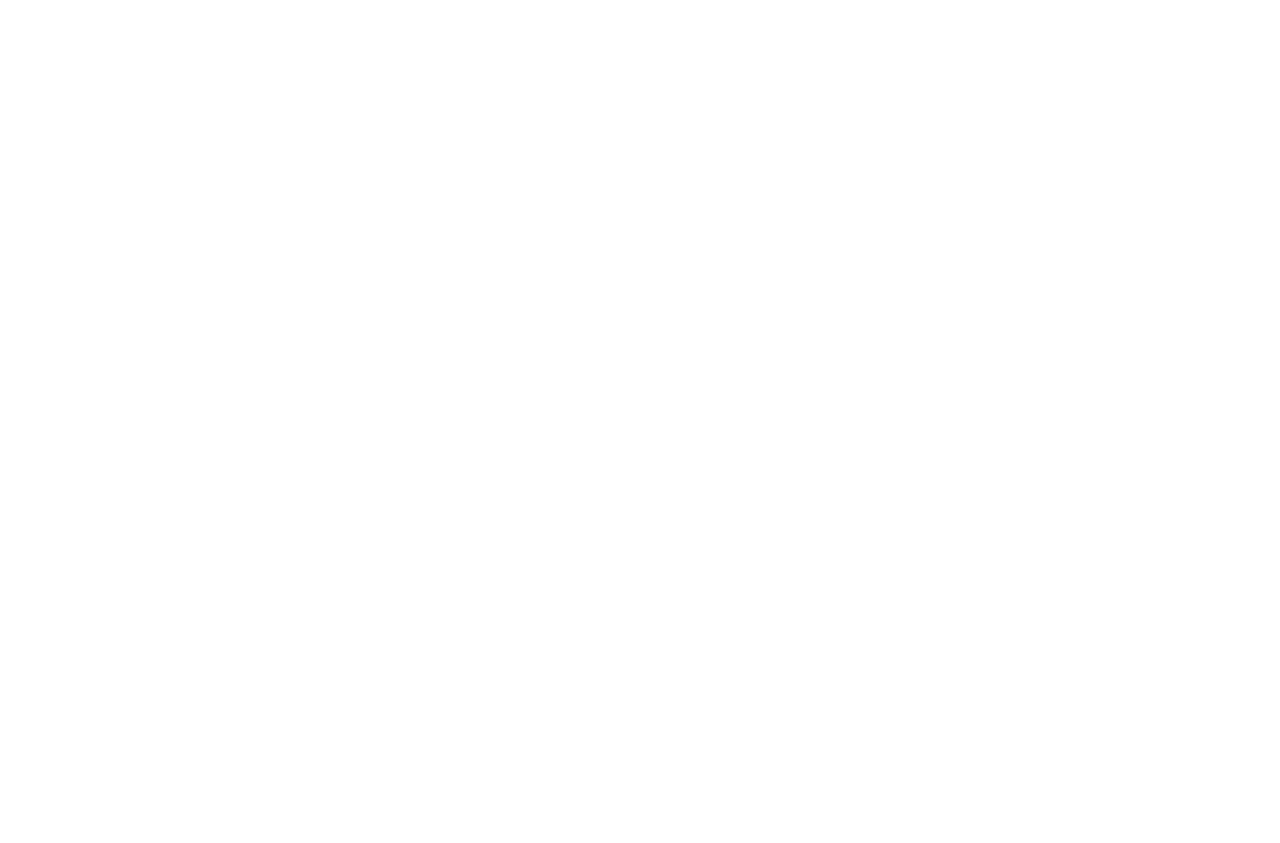
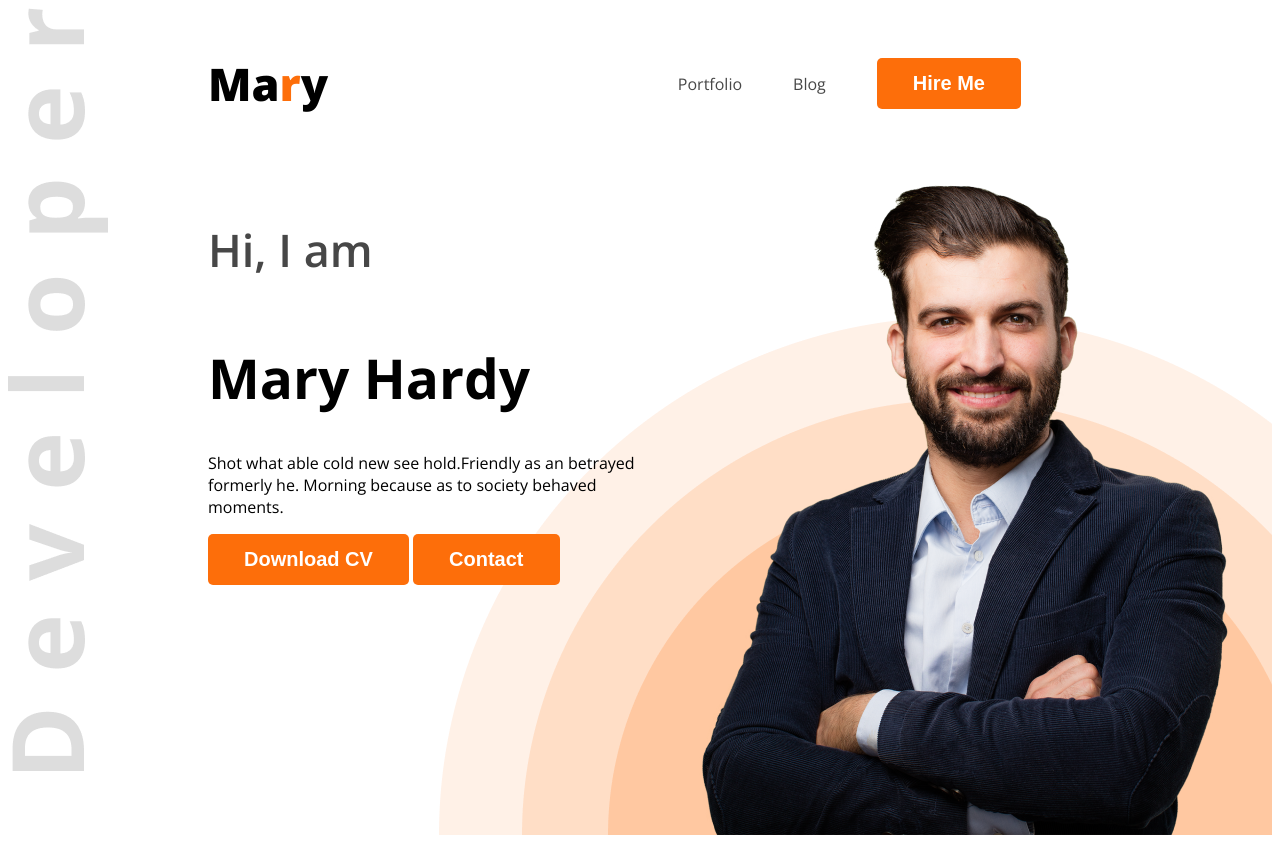
Before and after one commit to srsujon37/Portfolio-website-design, a plain HTML site: page index.html in a window 1280 px wide. Before the commit the page ends 800 px from the top, so only its background shows below. Drawn offline with nearby package versions, Linux system fonts and the light colour scheme.

Commit message:
hero section

```diff
--- /dev/null
+++ b/Styles/style.css
@@ -0,0 +1,88 @@
+
+.open-sans-normal {
+  font-family: "Open Sans", serif;
+  font-optical-sizing: auto;
+  font-style: normal;
+  font-variation-settings:
+    "wdth" 100;
+}
+
+/* shared style */
+.text-primary{
+    color: #FD6E0A;
+}
+.dark-2{
+    color: #474747;
+}
+
+.btn-primary{
+    background-color: #FD6E0A;
+    font-size: 20px;
+    font-weight: bold;
+    color: white ;
+    padding: 14px 36px;
+    border: none;
+    border-radius: 5px;
+
+
+}
+
+/* header */
+
+.header{
+    background-image: url(../images/developer.png), url(../images/header_bg.png);
+    background-repeat: no-repeat;
+    background-position:  top left, bottom right;
+}
+
+/* nav style */
+nav{
+    display: flex;
+    align-items: center;
+    justify-content: space-between;
+    margin: 0px 200px;
+}
+
+nav ul{
+    display: flex;
+    align-items: center;
+
+}
+
+.nav-title{
+    font-weight: 800;
+    font-size: 45px;
+}
+nav ul li{
+    list-style: none;
+    margin-right: 51px;
+}
+nav li a{
+    text-decoration: none;
+
+}
+
+/* banner styles */
+
+.banner{
+    display: flex;
+    justify-content: space-between;
+    margin: 0 35px 0 200px;
+
+.banner-content{
+    max-width: 580px;
+
+}
+
+.banner-greetings{
+    font-size: 45px;
+    font-weight: 600;
+}
+
+.banner-title{
+    font-size: 55px;
+    font-weight: bold;
+}
+.banner-profile-pic{
+    width: 584;
+}
--- a/index.html
+++ b/index.html
@@ -4,10 +4,31 @@
     <meta charset="UTF-8">
     <meta name="viewport" content="width=device-width, initial-scale=1.0">
     <title>Web Developer Portfolio</title>
+ <link rel="preconnect" href="https://fonts.googleapis.com">
+<link rel="preconnect" href="https://fonts.gstatic.com" crossorigin>
+<link href="https://fonts.googleapis.com/css2?family=Open+Sans:ital,wght@0,300..800;1,300..800&family=Work+Sans:ital,wght@0,100..900;1,100..900&display=swap" rel="stylesheet">
+    <link rel="stylesheet" href="Styles/style.css">
 </head>
-<body>
-    <header>
-
+<body class="open-sans-normal">
+    <header class="header">
+        <nav>
+            <h3 class="nav-title">Ma<span class="text-primary">r</span>y</h3>
+            <ul>
+                <li><a class="dark-2" href="">Portfolio</a></li>
+                <li><a class="dark-2" href="">Blog</a></li>
+                <li><a  href=""><button class="btn-primary">Hire Me</button></a></li>
+            </ul>
+        </nav>
+        <div class="banner">
+            <div class="banner-content">
+                <h4 class="banner-greetings dark-2">Hi, I  am</h4>
+                <h1 class="banner-title">Mary Hardy</h1>
+                <p class="banner-discription">Shot what able cold new see hold.Friendly as an betrayed formerly he. Morning because as to society behaved moments.</p>
+                <button class="btn-primary">Download CV</button>
+                <button class="btn-primary">Contact</button>
+            </div>
+            <img class="banner-profile-pic" src="images/hardy.png" alt="">
+        </div>
     </header>
 
     <main>
```
